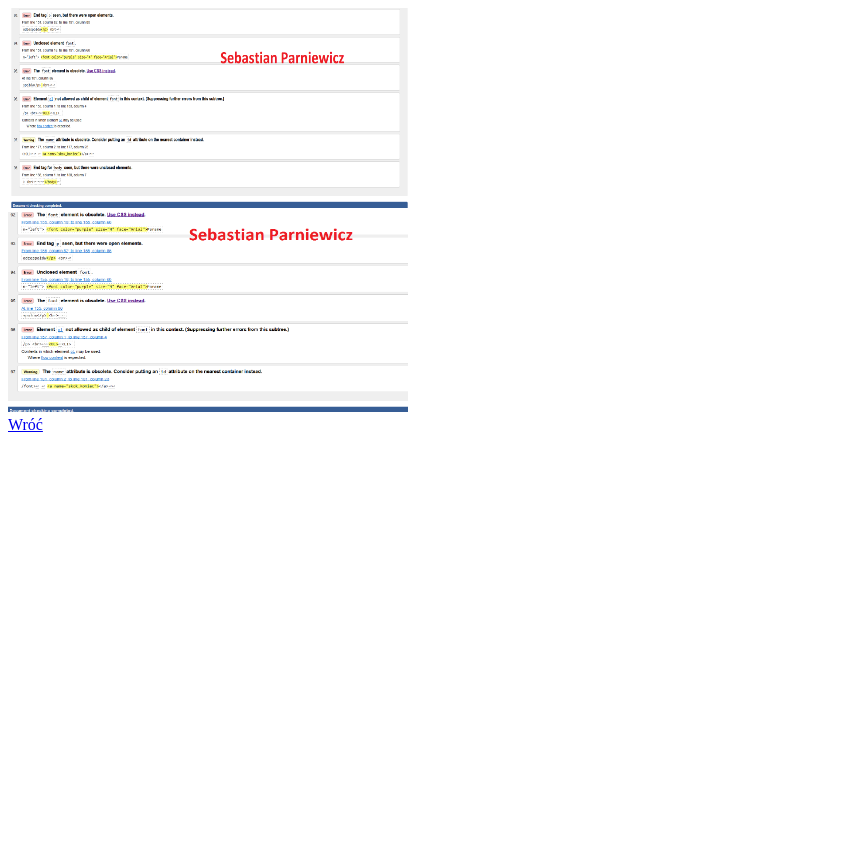
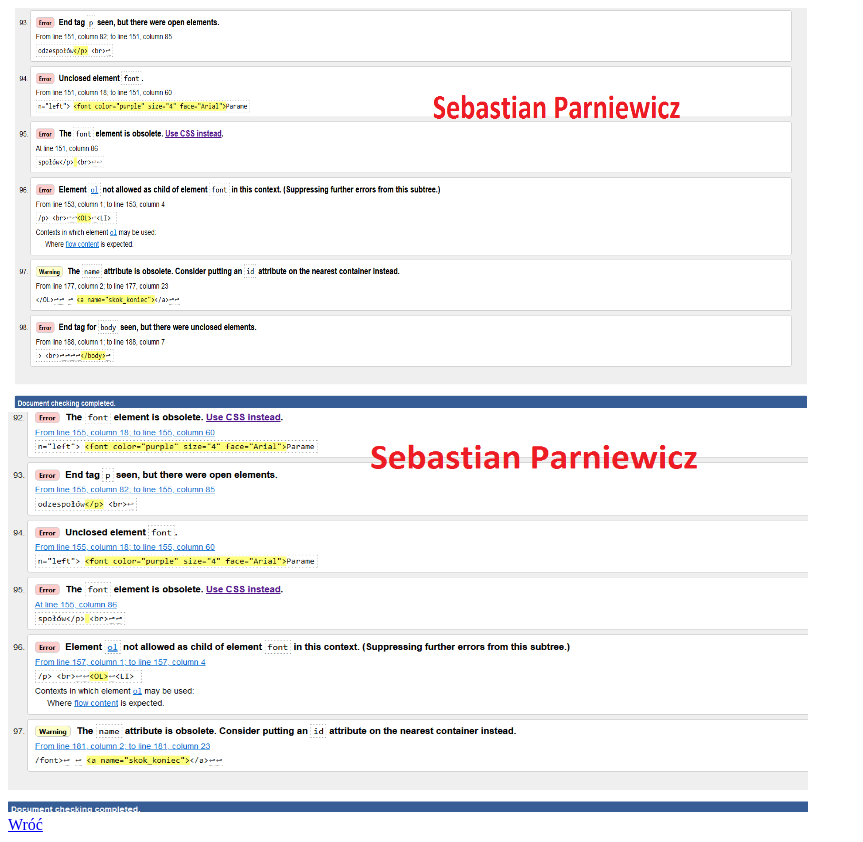
Before and after one commit to SebastianParniewicz/repozytorium, a plain HTML site: page Walidacja_Parniewicz.html in a window 1280 px wide. Shown: the whole page, without its empty margins (0-863 px from the left). Before the commit the page ends 800 px from the top, so only its background shows below. Drawn offline with Linux system fonts and the light colour scheme.

Commit message:
Walidacja

```diff
--- a/Walidacja_Parniewicz.html
+++ b/Walidacja_Parniewicz.html
@@ -10,8 +10,8 @@
        <body>
 
 
-<IMG SRC="Blad_Parniewicz.png" WIDTH=400 HEIGHT=200><br>
-<IMG SRC="Poprawa_Parniewicz.jpg" WIDTH=400 HEIGHT=200 ><br>
+<IMG SRC="Blad_Parniewicz.png" WIDTH=800 HEIGHT=400><br>
+<IMG SRC="Poprawa_Parniewicz.jpg" WIDTH=800 HEIGHT=400 ><br>
 <A HREF="index.html"> Wróć </A> <br>
       </body>
    </html>
```
